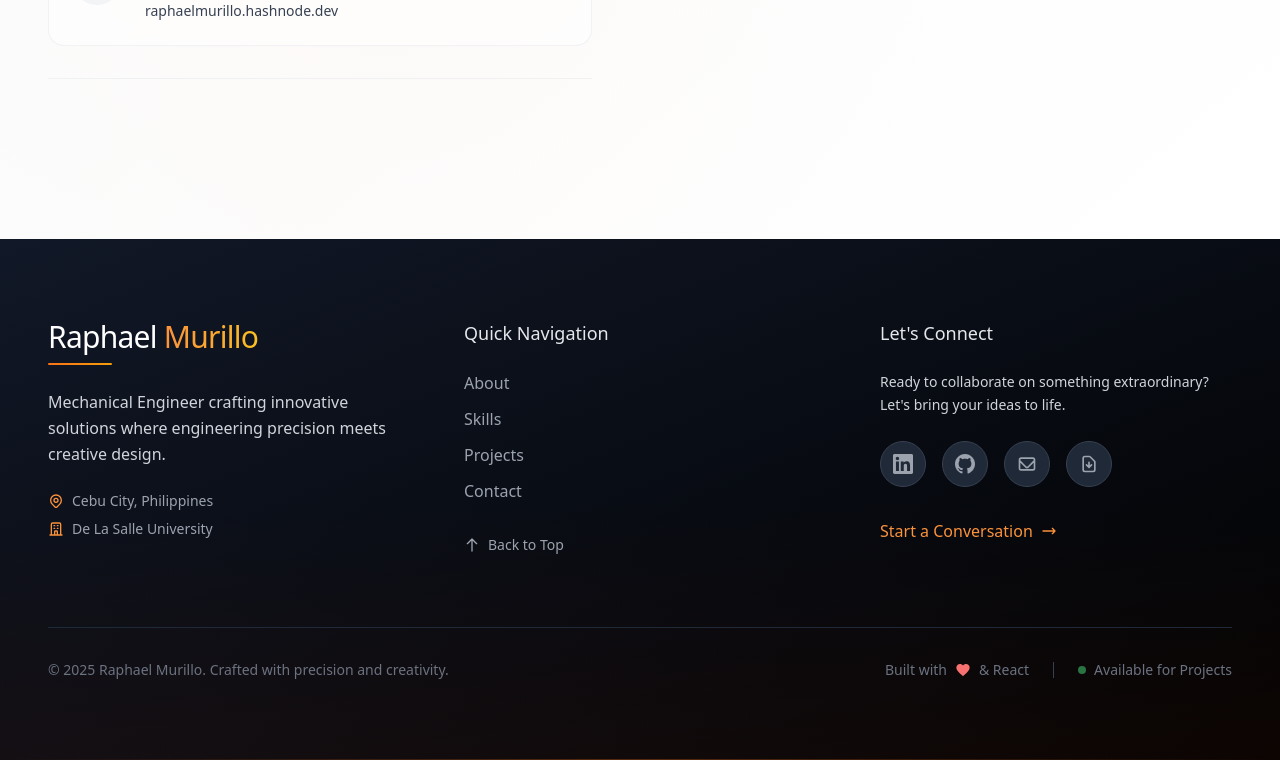
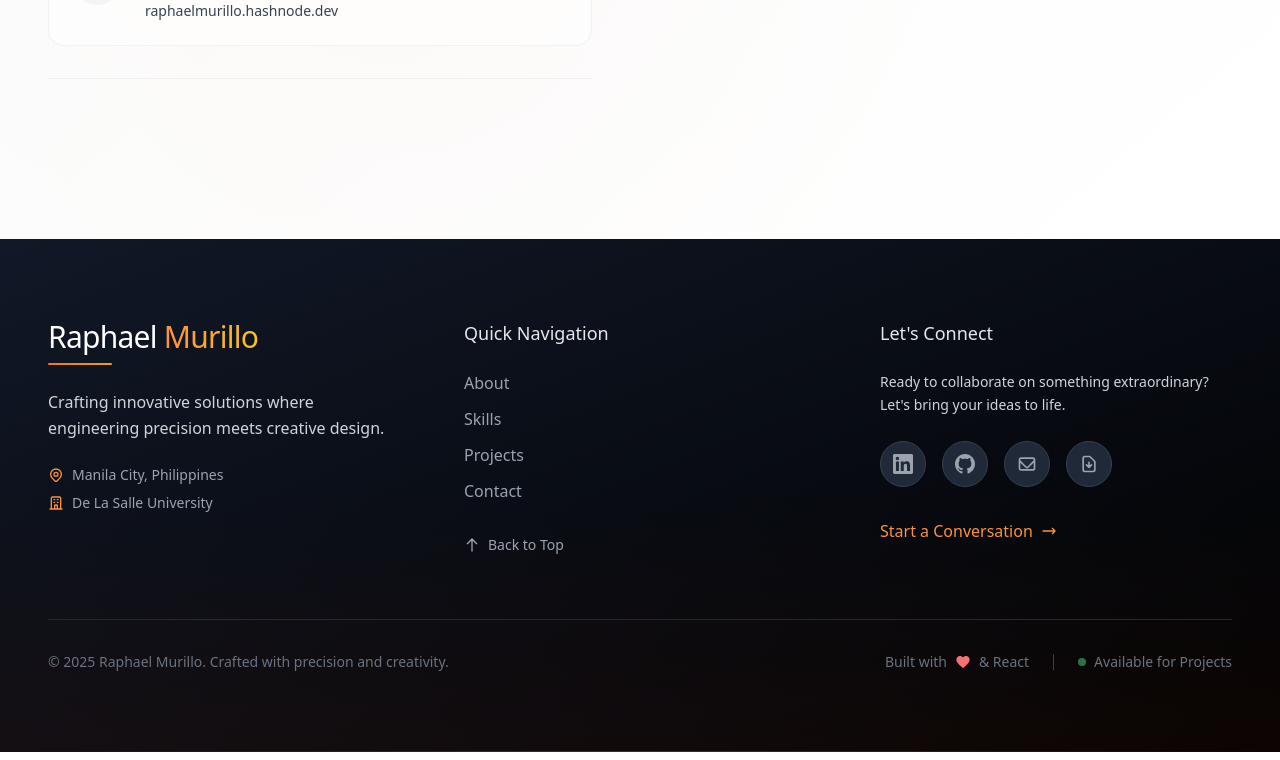
Before and after one commit to megaraph/web-portfolio, a React (Vite) app: page / in a window 1280 px wide. Shown: the part 7611-8371 px from the top of the page. Built offline with nearby package versions, Linux system fonts and the light colour scheme.

Commit message:
update: footer info

```diff
--- a/src/components/layout/Footer.tsx
+++ b/src/components/layout/Footer.tsx
@@ -121,8 +121,8 @@ export default function Footer() {
                         </div>
 
                         <p className="text-gray-300 leading-relaxed mb-6 max-w-sm">
-                            Mechanical Engineer crafting innovative solutions
-                            where engineering precision meets creative design.
+                            Crafting innovative solutions where engineering
+                            precision meets creative design.
                         </p>
 
                         <div className="text-sm text-gray-400 mb-6">
@@ -146,7 +146,7 @@ export default function Footer() {
                                         d="M15 11a3 3 0 11-6 0 3 3 0 016 0z"
                                     />
                                 </svg>
-                                <span>Cebu City, Philippines</span>
+                                <span>Manila City, Philippines</span>
                             </div>
                             <div className="flex items-center gap-2">
                                 <svg
```
